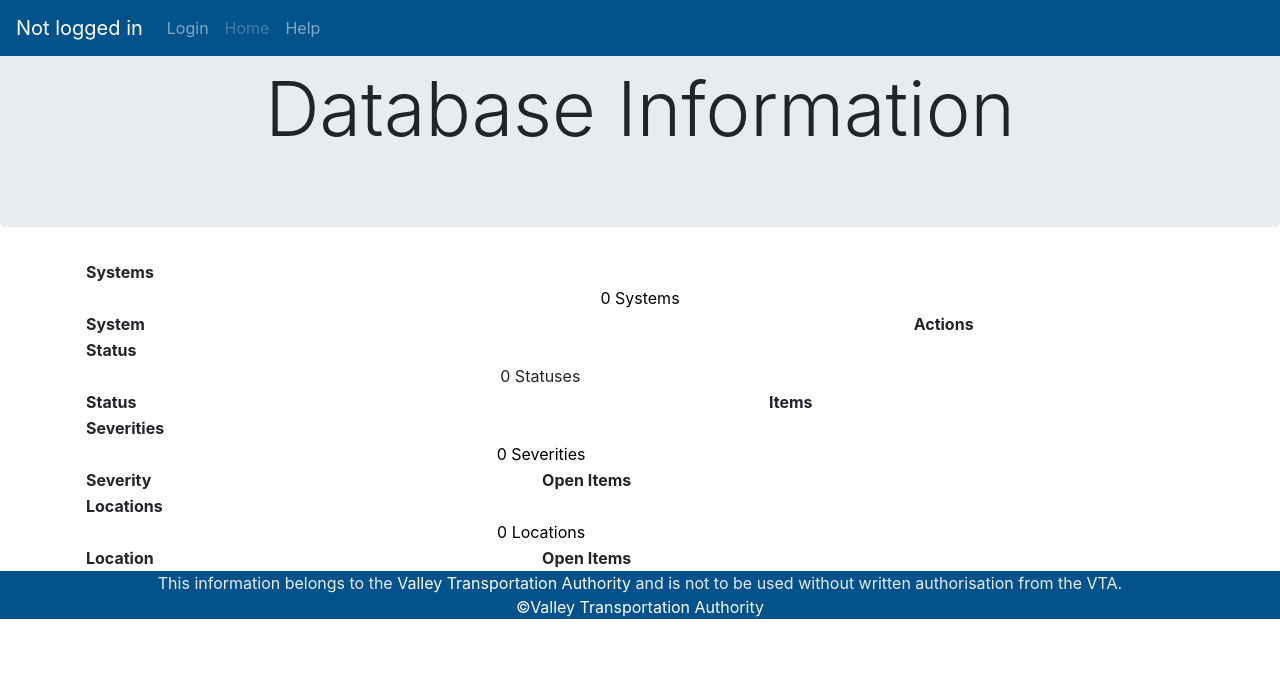
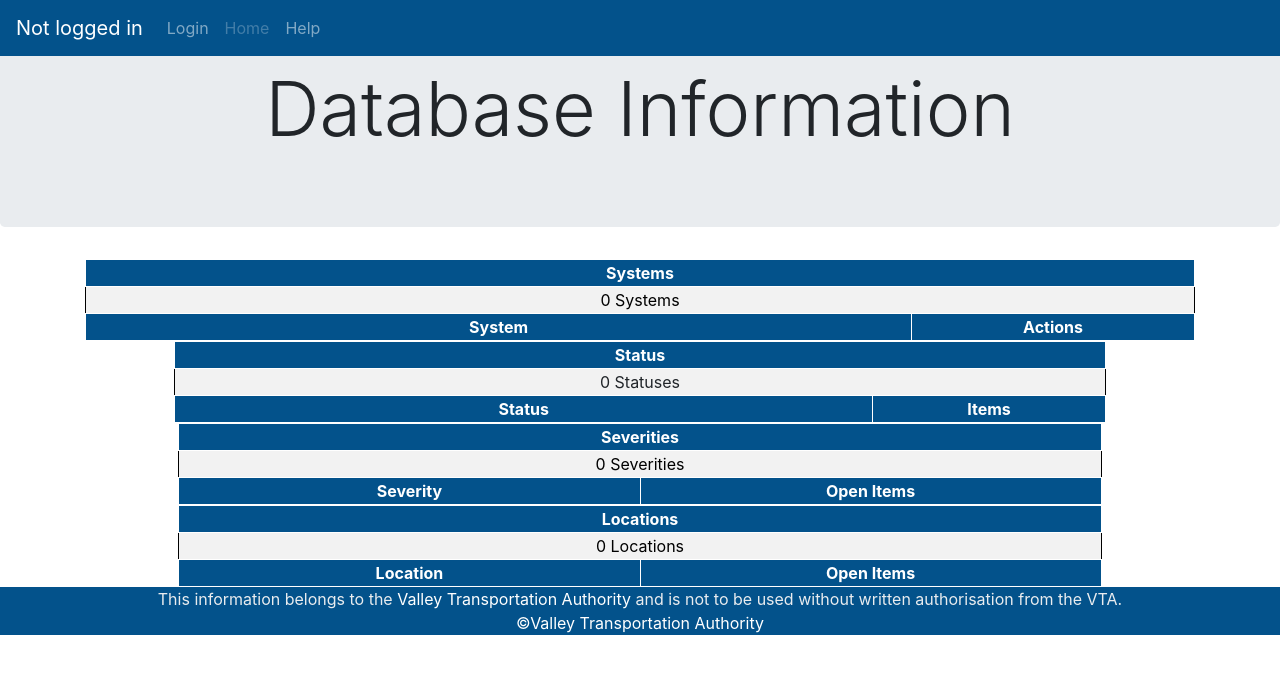
Before and after one commit to rob1st/VTA, a PHP site: page /stats.php in a window 1280 px wide. Shown: the top 674 px of the page. Run offline with PHP 8.4, Linux system fonts and the light colour scheme; data that the repository does not hold is empty; some libraries are stand-ins or nearby versions.

Commit message:
change all svbx classes to svbx- classes

```diff
--- a/stats.php
+++ b/stats.php
@@ -38,11 +38,11 @@ session_start();
         //Systems Status Table
           if($result = mysqli_query($link,$sql1)) {
             echo "
-              <table class='svbxtable'>
-                <tr class='svbxtr'>
-                  <th colspan='2' class='svbxth'>Systems</th>
+              <table class='svbx-table'>
+                <tr class='svbx-tr'>
+                  <th colspan='2' class='svbx-th'>Systems</th>
                 </tr>
-                <tr class='svbxtr'>";
+                <tr class='svbx-tr'>";
                 while ($row = mysqli_fetch_array($result)) {
                 echo "
                   <td colspan='2' class='svbxtd'  style='text-align:center'><a href='DisplaySystems.php' style='color:black'>{$row[0]} Systems</a></td>
@@ -51,13 +51,13 @@ session_start();
           }
           if($result = mysqli_query($link,$System)) {
             echo "
-              <tr class='svbxtr'>
-                <th style='width:15%' class='svbxth'>System</th>
-                <th style='width:5%' class='svbxth'>Actions</th>
+              <tr class='svbx-tr'>
+                <th style='width:15%' class='svbx-th'>System</th>
+                <th style='width:5%' class='svbx-th'>Actions</th>
               </tr>";
               while ($row = mysqli_fetch_array($result)) {
                 echo "
-                  <tr class='svbxtr'>
+                  <tr class='svbx-tr'>
                     <td class='svbxtd'>{$row[0]}</td>
                     <td style='text-align:center' class='svbxtd'>{$row[1]}</td>
                   </tr>";
@@ -67,11 +67,11 @@ session_start();
           //Status Status Table
           if($result = mysqli_query($link,$sqlS)) {
             echo "
-              <table class='svbxtable'>
-                <tr class='svbxtr'>
-                  <th colspan='2' class='svbxth'>Status</th>
+              <table class='svbx-table'>
+                <tr class='svbx-tr'>
+                  <th colspan='2' class='svbx-th'>Status</th>
                 </tr>
-              <tr class='svbxtr'>";
+              <tr class='svbx-tr'>";
               while ($row = mysqli_fetch_array($result)) {
                 echo "
                   <td colspan='2' style='text-align:center' class='svbxtd><a href='DisplayStatus.php' style='color:black'>{$row[0]} Statuses</a></td>
@@ -80,13 +80,13 @@ session_start();
           }
           if($result = mysqli_query($link,$Status)) {
             echo "
-              <tr class='svbxtr'>
-                <th style='width:15%' class='svbxth'>Status</th>
-                <th style='width:5%' class='svbxth'>Items</th>
+              <tr class='svbx-tr'>
+                <th style='width:15%' class='svbx-th'>Status</th>
+                <th style='width:5%' class='svbx-th'>Items</th>
               </tr>";
               while ($row = mysqli_fetch_array($result)) {
                 echo "
-                  <tr class='svbxtr'>
+                  <tr class='svbx-tr'>
                     <td class='svbxtd'>{$row[0]}</td>
                     <td style='text-align:center' class='svbxtd'>{$row[1]}</td>
                   </tr>";
@@ -97,11 +97,11 @@ session_start();
           //Severity Status Table
           if($result = mysqli_query($link,$sqlSev)) {
             echo "
-              <table class='svbxtable'>
-                <tr class='svbxtr'>
-                  <th colspan='2' class='svbxth'>Severities</th>
+              <table class='svbx-table'>
+                <tr class='svbx-tr'>
+                  <th colspan='2' class='svbx-th'>Severities</th>
                 </tr>
-                <tr class='svbxtr'>";
+                <tr class='svbx-tr'>";
               while ($row = mysqli_fetch_array($result)) {
                 echo "
                   <td colspan='2' style='text-align:center' class='svbxtd'><a href='DisplaySeverity.php' style='color:black'>{$row[0]} Severities</a></td>
@@ -110,13 +110,13 @@ session_start();
           }
           if($result = mysqli_query($link,$Sev)) {
             echo "
-              <tr class='svbxtr'>
-                <th style='width:10%' class='svbxth'>Severity</th>
-                <th style='width:10%' class='svbxth'>Open Items</th>
+              <tr class='svbx-tr'>
+                <th style='width:10%' class='svbx-th'>Severity</th>
+                <th style='width:10%' class='svbx-th'>Open Items</th>
               </tr>";
               while ($row = mysqli_fetch_array($result)) {
                 echo "
-                  <tr class='svbxtr'>
+                  <tr class='svbx-tr'>
                     <td class='svbxtd'>{$row[0]}</td>
                     <td class='svbxtd' style='text-align:center'>{$row[1]}</td>
                   </tr>";
@@ -127,11 +127,11 @@ session_start();
           //Location Status Table
           if($result = mysqli_query($link,$sqlLoc)) {
             echo "
-              <table class='svbxtable'>
-                <tr class='svbxtr'>
-                  <th colspan='2' class='svbxth'>Locations</th>
+              <table class='svbx-table'>
+                <tr class='svbx-tr'>
+                  <th colspan='2' class='svbx-th'>Locations</th>
                 </tr>
-                <tr class='svbxtr'>";
+                <tr class='svbx-tr'>";
               while ($row = mysqli_fetch_array($result)) {
                 echo "
                   <td colspan='2' style='text-align:center' class='svbxtd'><a href='DisplaySeverity.php' style='color:black'>{$row[0]} Locations</a></td>
@@ -140,13 +140,13 @@ session_start();
           }
           if($result = mysqli_query($link,$location)) {
             echo "
-              <tr class='svbxtr'>
-                <th style='width:10%' class='svbxth'>Location</th>
-                <th style='width:10%' class='svbxth'>Open Items</th>
+              <tr class='svbx-tr'>
+                <th style='width:10%' class='svbx-th'>Location</th>
+                <th style='width:10%' class='svbx-th'>Open Items</th>
               </tr>";
               while ($row = mysqli_fetch_array($result)) {
                 echo "
-                  <tr class='svbxtr'>
+                  <tr class='svbx-tr'>
                     <td class='svbxtd'>{$row[0]}</td>
                     <td class='svbxtd' style='text-align:center'>{$row[1]}</td>
                   </tr>";
```
Also changed, not shown: DisplayClosedDefs.php (+12 -12 lines), DisplayDefs.php (+12 -12 lines), DisplayDeletedDefs.php (+12 -12 lines), DisplayOpenDefs.php (+12 -12 lines), help.php (+6 -6 lines).
